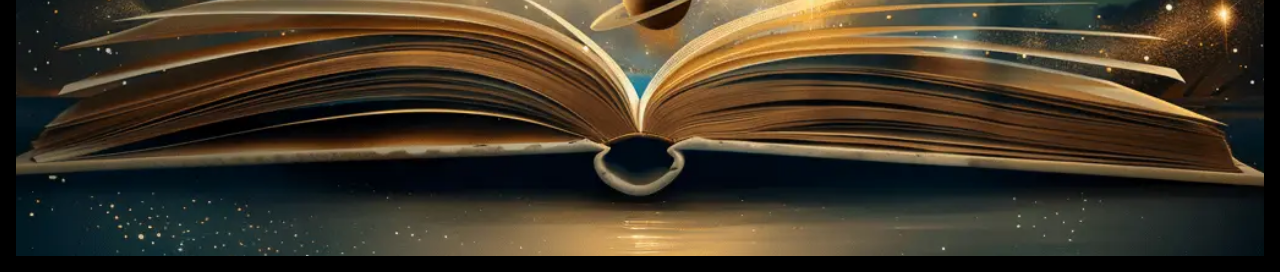
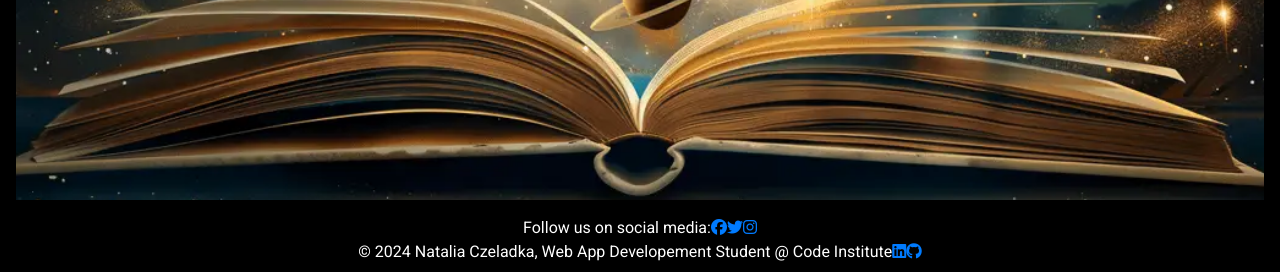
Before and after one commit to NataliaCzeladka/sagittarius-a-star, a Django app: page / in a window 1280 px wide. Shown: the part 528-800 px from the top of the page. Run offline with Django 3.2, Linux system fonts and the light colour scheme; some libraries are stand-ins or nearby versions.

Commit message:
Add footer and social media links

```diff
--- a/templates/base.html
+++ b/templates/base.html
@@ -123,6 +123,35 @@
 
 </main>
 
+<footer class="container pb-2">
+    <div class="row justify-content-center">
+        Follow us on social media:
+        <a href="https://www.facebook.com" target="_blank" rel="noopener"
+            aria-label="Find us on Facebook (link opens in a new tab)">
+            <i class="fa-brands fa-facebook"></i>
+        </a>
+        <a href="https://www.twitter.com" target="_blank" rel="noopener"
+            aria-label="Find us on Twitter (link opens in a new tab)">
+            <i class="fa-brands fa-twitter"></i>
+        </a>
+        <a href="https://www.instagram.com" target="_blank" rel="noopener"
+            aria-label="Find us on Instagram (link opens in a new tab)">
+            <i class="fa-brands fa-instagram"></i>
+        </a>
+    </div>
+    <div class="row justify-content-center">
+        © 2024 Natalia Czeladka, Web App Developement Student @ Code Institute
+        <a href="https://www.linkedin.com/in/natalia-czeladka/" target="_blank" rel="noopener"
+            aria-label="Find me on linkedIn (link opens in a new tab)">
+            <i class="fa-brands fa-linkedin"></i>
+        </a>
+        <a href="https://github.com/NataliaCzeladka" target="_blank" rel="noopener"
+            aria-label="Find me on GitHub (link opens in a new tab)">
+            <i class="fa-brands fa-github"></i>
+        </a>
+    </div>
+</footer>
+
     {% block postloadjs %}
     {% endblock %}
 
```
